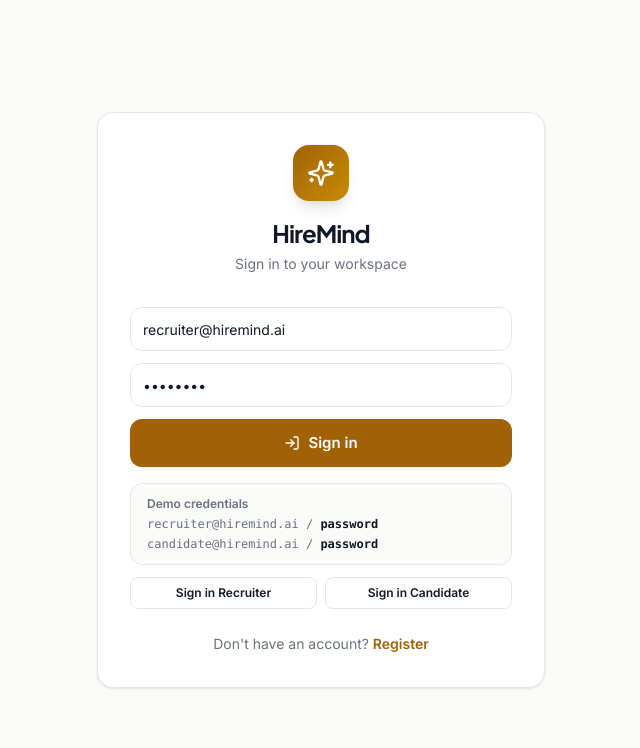
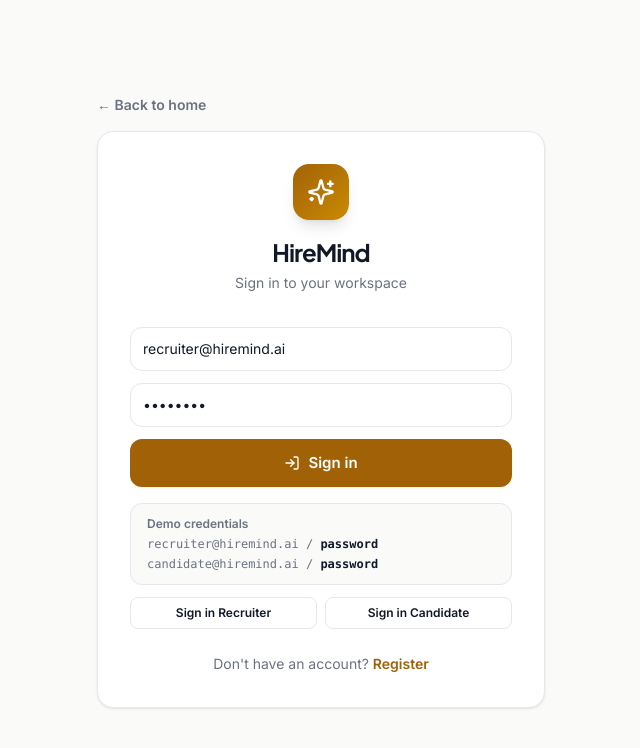
Before and after one commit to krishnasahoo11156/HireMind, a React (Vite) app in the folder client/: page /login in a window 1280 px wide. Shown: the top 748 px of the page, without its empty margins (319-959 px from the left). Built offline with nearby package versions, Linux system fonts and the light colour scheme.

Commit message:
adding going back options from sign in and register

```diff
--- a/client/src/pages/Auth.tsx
+++ b/client/src/pages/Auth.tsx
@@ -111,6 +111,12 @@ function AuthFrame({
         transition={{ duration: 0.4 }}
         className="relative w-full max-w-md"
       >
+        <Link
+          to="/"
+          className="mb-4 inline-flex items-center gap-1.5 text-sm font-semibold text-secondary hover:text-primary dark:text-darkmuted dark:hover:text-darktext transition-colors"
+        >
+          &larr; Back to home
+        </Link>
         <Card className="p-8">
           {/* Logo */}
           <div className="mb-8 text-center">
```
